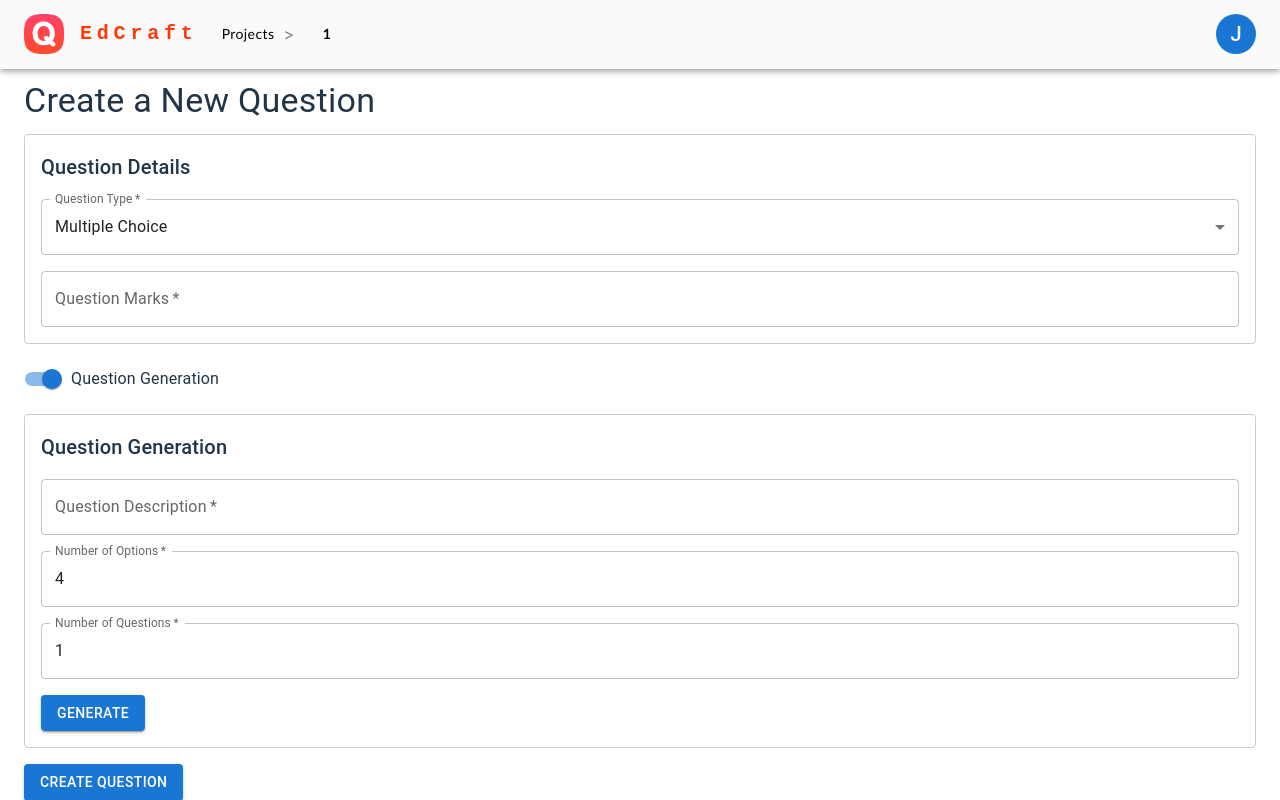
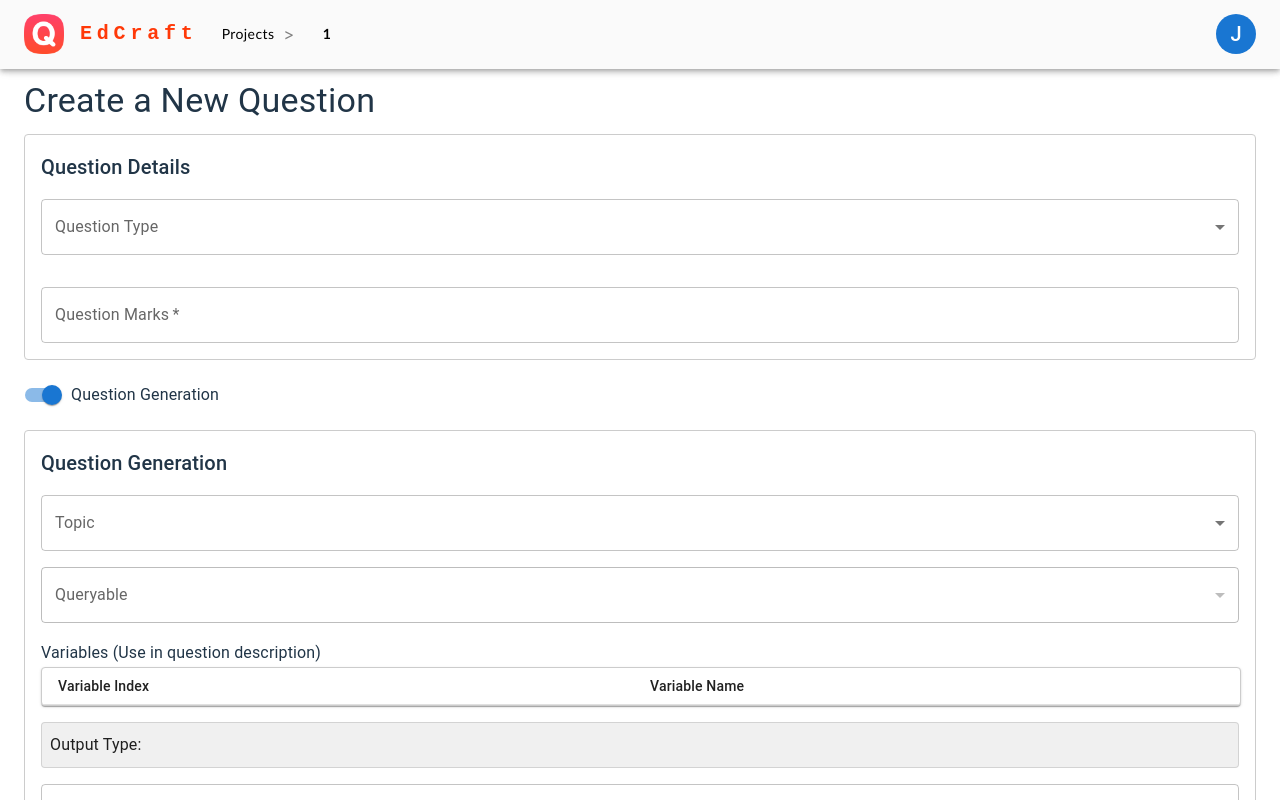
Before and after one commit to edcraft-org/frontend, a React (Vite) app: page /projects/1/createQuestion in a window 1280 px wide. Shown: the top 800 px of the page. Built offline with nearby package versions, Linux system fonts and the light colour scheme.

Commit message:
feat: update question generation logic

```diff
--- a/src/components/QuestionCreation/QuestionDetails.tsx
+++ b/src/components/QuestionCreation/QuestionDetails.tsx
@@ -1,5 +1,5 @@
 import React from 'react';
-import { Box, MenuItem, TextField, Typography } from '@mui/material';
+import { Box, MenuItem, FormControl, InputLabel, Select, Chip, Typography, TextField } from '@mui/material';
 
 interface QuestionDetailsProps {
   type: string;
@@ -21,20 +21,23 @@ const QuestionDetails: React.FC<QuestionDetailsProps> = ({ type, marks, setType,
       <Typography variant="h6" gutterBottom sx={{ marginBottom: 2 }}>
         Question Details
       </Typography>
-      <TextField
-        fullWidth
-        select
-        label="Question Type"
-        variant="outlined"
-        value={type}
-        onChange={(e) => setType(e.target.value)}
-        required
-      >
-        <MenuItem value="multiple choice">Multiple Choice</MenuItem>
-        <MenuItem value="true or false">True or False</MenuItem>
-        <MenuItem value="fill in the blank">Fill in the Blank</MenuItem>
-        <MenuItem value="other">Other</MenuItem>
-      </TextField>
+      <FormControl fullWidth sx={{ marginBottom: 2 }}>
+        <InputLabel id="question-type-label">Question Type</InputLabel>
+        <Select
+          labelId="question-type-label"
+          label="Question Type"
+          value={type}
+          onChange={(e) => setType(e.target.value)}
+          renderValue={(selected) => (
+            <Chip label={selected} />
+          )}
+        >
+          <MenuItem value="Multiple Choice">Multiple Choice</MenuItem>
+          <MenuItem value="True or False">True or False</MenuItem>
+          <MenuItem value="Fill in the blank">Fill in the Blank</MenuItem>
+          <MenuItem value="Other">Other</MenuItem>
+        </Select>
+      </FormControl>
       <TextField
         fullWidth
         label="Question Marks"
--- a/src/components/QuestionCreation/QuestionGeneration.tsx
+++ b/src/components/QuestionCreation/QuestionGeneration.tsx
@@ -1,5 +1,6 @@
 import React, { useState, useEffect } from 'react';
-import { Box, TextField, Typography, Button } from '@mui/material';
+import { Autocomplete, Box, TextField, Typography, Button, Select, MenuItem, FormControl, InputLabel, Chip, TableContainer, Paper, Table, TableHead, TableRow, TableCell, TableBody, Tooltip } from '@mui/material';
+import { topics } from './utils';
 
 interface QuestionGenerationProps {
   description: string;
@@ -7,9 +8,22 @@ interface QuestionGenerationProps {
   type: string;
 }
 
-const QuestionGeneration: React.FC<QuestionGenerationProps> = ({ description, setDescription, type }) => {
-  const [numOptions, setNumOptions] = useState<number>(4);
+const QuestionGeneration: React.FC<QuestionGenerationProps> = ({
+  description,
+  setDescription,
+  type
+}) => {  const [numOptions, setNumOptions] = useState<number>(4);
   const [numQuestions, setNumQuestions] = useState<number>(1);
+  const [topic, setTopic] = useState<string>("");
+  const [queryable, setQueryable] = useState<string>("");
+  const [variables, setVariables] = useState<string[]>([]);
+
+
+  useEffect(() => {
+    if (queryable && topic) {
+      setVariables(topics[topic][queryable].variables);
+    }
+  }, [queryable, topic]);
 
   useEffect(() => {
     if (type === 'true or false') {
@@ -18,6 +32,14 @@ const QuestionGeneration: React.FC<QuestionGenerationProps> = ({ description, se
   }, [type]);
 
   const handleGenerate = () => {
+    // Check if all variables are used in the description
+    const allVariablesUsed = variables.every((_, index) => description.includes(`{${index}}`));
+
+    if (!allVariablesUsed) {
+      alert('Please use all variables in the question description.');
+      return;
+    }
+
     // Logic to generate questions
     console.log('Generating questions with the following parameters:');
     console.log('Description:', description);
@@ -37,6 +59,79 @@ const QuestionGeneration: React.FC<QuestionGenerationProps> = ({ description, se
       <Typography variant="h6" gutterBottom sx={{ marginBottom: 2 }}>
         Question Generation
       </Typography>
+      <FormControl fullWidth sx={{ marginBottom: 2 }}>
+        <InputLabel id="topic-label">Topic</InputLabel>
+        <Select
+          labelId="topic-label"
+          label="Topic"
+          value={topic}
+          onChange={(e) => setTopic(e.target.value)}
+          renderValue={(selected) => (
+            <Chip label={selected} />
+          )}
+        >
+          {Object.keys(topics).map((topic) => (
+            <MenuItem value={topic}>{topic}</MenuItem>
+          ))}
+        </Select>
+      </FormControl>
+      {/* <Autocomplete
+        id="topic-autocomplete"
+        options={Object.keys(topics)}
+        value={topic}
+        onChange={(event, newValue) => {
+          if (newValue) {
+            setTopic(newValue);
+          }
+        }}
+        renderInput={(params) => <TextField {...params} label="Topic" />}
+        sx = {{ marginBottom: 2 }}
+      /> */}
+      <FormControl fullWidth sx={{ marginBottom: 2 }}>
+        <InputLabel id="queryable-label">Queryable</InputLabel>
+        <Select
+          labelId="queryable-label"
+          label="Queryable"
+          value={queryable}
+          onChange={(e) => setQueryable(e.target.value)}
+          disabled={!topic}
+          renderValue={(selected) => (
+            <Chip label={selected} />
+          )}
+        >
+          {topic && Object.keys(topics[topic]).map((queryable) => (
+            <MenuItem value={queryable}>{queryable}</MenuItem>
+          ))}
+        </Select>
+      </FormControl>
+      <Tooltip title="Variables are placeholders in your question. Use {0}, {1}, etc. in your question description to represent these variables." placement='bottom-start'>
+        <Typography variant="subtitle1" >
+          Variables (Use in question description)
+        </Typography>
+      </Tooltip>
+      <TableContainer component={Paper} sx={{ marginBottom: 2, border: '1px solid #ccc' }}>
+      <Table size="small">
+        <TableHead>
+          <TableRow>
+            <TableCell>Variable Index</TableCell>
+            <TableCell>Variable Name</TableCell>
+          </TableRow>
+        </TableHead>
+        <TableBody>
+          {variables.map((variable, index) => (
+            <TableRow key={index}>
+              <TableCell>{index}</TableCell>
+              <TableCell>{variable}</TableCell>
+            </TableRow>
+          ))}
+        </TableBody>
+      </Table>
+    </TableContainer>
+    <Paper variant="outlined" sx={{ padding: 1, marginBottom: 2, backgroundColor: '#f0f0f0' }}>
+      <Typography variant="subtitle1">
+        Output Type: {topic && queryable && topics[topic][queryable].outputType}
+      </Typography>
+    </Paper>
     <TextField
       fullWidth
       label="Question Description"
--- /dev/null
+++ b/src/components/QuestionCreation/topics/BinarySearchTreeTopic.ts
@@ -0,0 +1,20 @@
+export const binarySearchTreeTopic = {
+    'Binary Search Tree': {
+      'Preorder': {
+        variables: ['Result array'],
+        outputType: 'Array',
+      },
+      'Postorder': {
+        variables: ['Result array'],
+        outputType: 'Array',
+      },
+      'Inorder': {
+        variables: ['Result array'],
+        outputType: 'Array',
+      },
+      'Kth smallest element': {
+        variables: ['Kth smallest element'],
+        outputType: 'Number',
+      },
+    }
+};
--- /dev/null
+++ b/src/components/QuestionCreation/utils.ts
@@ -0,0 +1,15 @@
+import { binarySearchTreeTopic } from "./topics/BinarySearchTreeTopic";
+
+export interface Topics {
+    [key: string]: {
+      [key: string]: {
+        variables: string[];
+        outputType: string;
+      };
+    };
+  }
+
+  export const topics: Topics = {
+    ...binarySearchTreeTopic
+    // Add more topics and their queryables and variables here
+  };
--- a/src/pages/QuestionPages/QuestionCreationPage/QuestionCreationPage.tsx
+++ b/src/pages/QuestionPages/QuestionCreationPage/QuestionCreationPage.tsx
@@ -10,7 +10,7 @@ const QuestionCreationPage: React.FC = () => {
   const { projectId } = useParams<{ projectId: string }>();
 
   const [description, setDescription] = useState('');
-  const [type, setType] = useState('multiple choice');
+  const [type, setType] = useState('');
   const [marks, setMarks] = useState<number | string>('');
   const [creationMethod, setCreationMethod] = useState('generation');
   const [options, setOptions] = useState<string[]>(['', '', '', '']);
```
Lines whose indentation alone changed are shown as unchanged.
